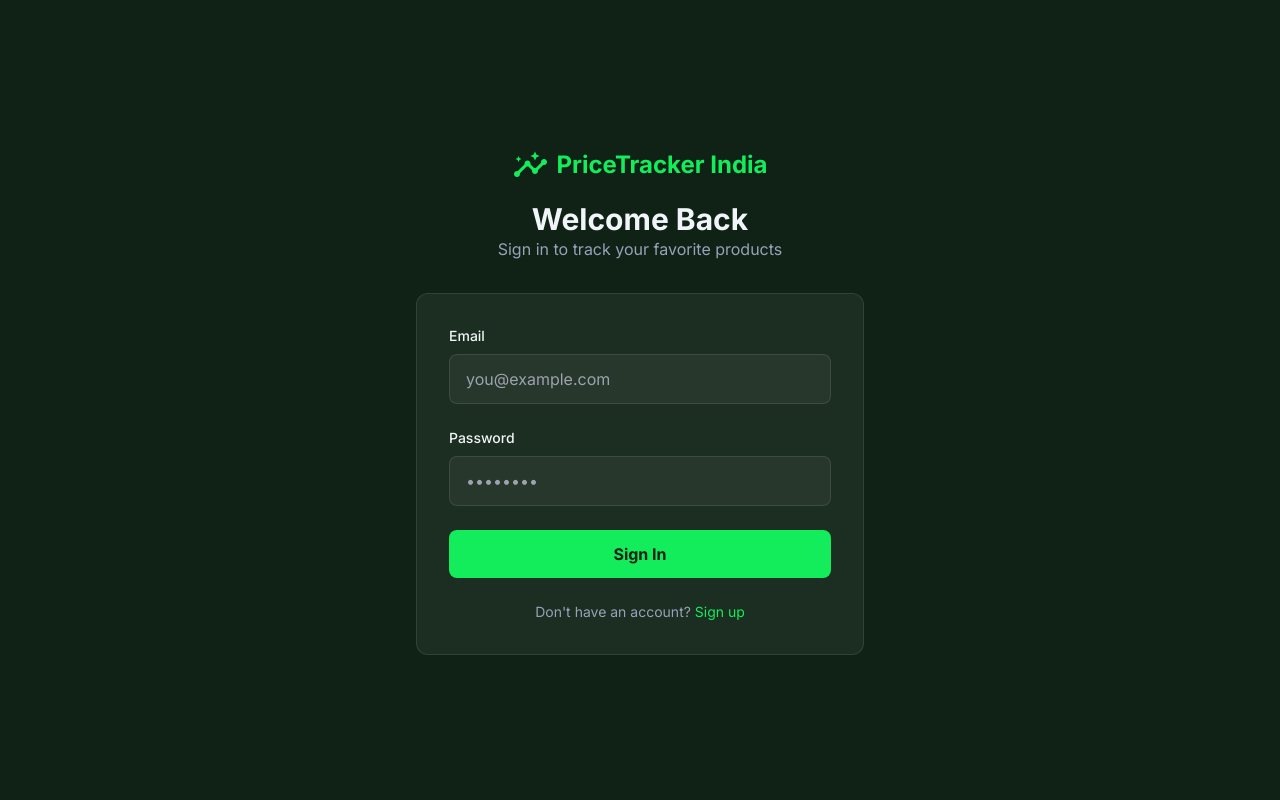
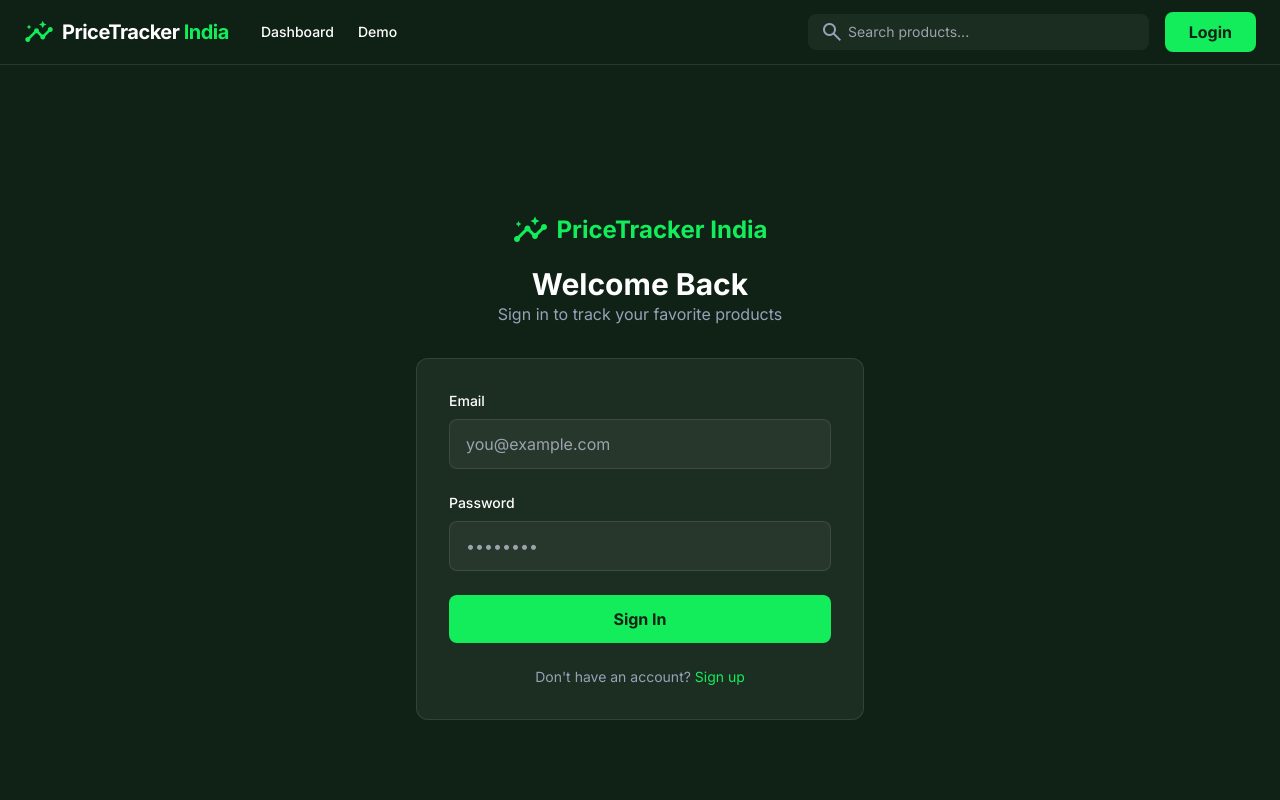
Before and after one commit to Ankittt-14/smart-price-tracker, a React (Vite) app in the folder client/: page /login in a window 1280 px wide. Shown: the top 800 px of the page. Built offline with nearby package versions, Linux system fonts and the light colour scheme; no server answers.

Commit message:
Refactor: Add Global Header and Footer

```diff
--- a/client/src/App.jsx
+++ b/client/src/App.jsx
@@ -2,6 +2,8 @@ import React from 'react';
 import { BrowserRouter as Router, Routes, Route } from 'react-router-dom';
 import { ToastContainer } from 'react-toastify';
 import 'react-toastify/dist/ReactToastify.css';
+import Header from './components/common/Header';
+import Footer from './components/common/Footer';
 
 // Pages
 import HomePage from './pages/HomePage';
@@ -13,7 +15,9 @@ import RegisterPage from './pages/RegisterPage';
 function App() {
   return (
     <Router>
-      <div className="App">
+      <div className="min-h-screen bg-background-dark text-white flex flex-col">
+        <Header />
+        <main className="flex-grow">
           <Routes>
             <Route path="/" element={<HomePage />} />
             <Route path="/product/:id" element={<ProductDetailPage />} />
@@ -21,6 +25,8 @@ function App() {
             <Route path="/login" element={<LoginPage />} />
             <Route path="/register" element={<RegisterPage />} />
           </Routes>
+        </main>
+        <Footer />
         <ToastContainer
           position="bottom-right"
           theme="dark"
--- a/client/src/pages/DashboardPage.jsx
+++ b/client/src/pages/DashboardPage.jsx
@@ -1,8 +1,7 @@
 import React, { useState, useEffect } from 'react';
 import { useNavigate, Link } from 'react-router-dom';
 import { toast } from 'react-toastify';
-import Header from '../components/common/Header';
-import Footer from '../components/common/Footer';
+// Header and Footer are global now
 import { productService, authService } from '../services/api';
 
 const DashboardPage = () => {
@@ -118,7 +117,7 @@ const DashboardPage = () => {
 
   return (
     <div className="min-h-screen bg-background-dark text-white">
-      <Header />
+      {/* Header is global */}
       <main className="max-w-7xl mx-auto px-6 py-12">
         {/* Header Section */}
         <div className="flex flex-col md:flex-row justify-between items-end mb-12 gap-6">
@@ -357,7 +356,7 @@ const DashboardPage = () => {
         </div>
       )}
 
-      <Footer />
+      {/* Footer is global */}
     </div>
   );
 };
--- a/client/src/pages/HomePage.jsx
+++ b/client/src/pages/HomePage.jsx
@@ -1,7 +1,6 @@
 import React, { useEffect, useState } from 'react';
 import { Link } from 'react-router-dom';
-import Header from '../components/common/Header';
-import Footer from '../components/common/Footer';
+// Header and Footer are global now
 import { productService } from '../services/api';
 
 const HomePage = () => {
@@ -24,7 +23,7 @@ const HomePage = () => {
 
   return (
     <div className="min-h-screen bg-background-dark text-white overflow-hidden">
-      <Header />
+      {/* Header is global */}
 
       {/* Hero Section with Floating Animation */}
       <main className="relative max-w-7xl mx-auto px-6 pt-20 pb-16">
@@ -123,7 +122,7 @@ const HomePage = () => {
         </div>
 
       </main>
-      <Footer />
+      {/* Footer is global */}
     </div>
   );
 };
--- a/client/src/pages/ProductDetailPage.jsx
+++ b/client/src/pages/ProductDetailPage.jsx
@@ -2,8 +2,7 @@ import React, { useState, useEffect } from 'react';
 import { useParams, useNavigate } from 'react-router-dom';
 import { AreaChart, Area, XAxis, YAxis, CartesianGrid, Tooltip, ResponsiveContainer } from 'recharts';
 import { toast } from 'react-toastify';
-import Header from '../components/common/Header';
-import Footer from '../components/common/Footer';
+// Header and Footer are global now
 import { productService, alertService } from '../services/api';
 
 const ProductDetailPage = () => {
@@ -132,7 +131,7 @@ const ProductDetailPage = () => {
 
   return (
     <div className="min-h-screen bg-background-dark text-white">
-      <Header />
+      {/* Header is global */}
 
       <main className="max-w-7xl mx-auto px-4 md:px-6 py-8">
         {/* Breadcrumbs */}
@@ -308,7 +307,7 @@ const ProductDetailPage = () => {
           </div>
         </div>
       </main>
-      <Footer />
+      {/* Footer is global */}
     </div>
   );
 };
```
Lines whose indentation alone changed are shown as unchanged.
